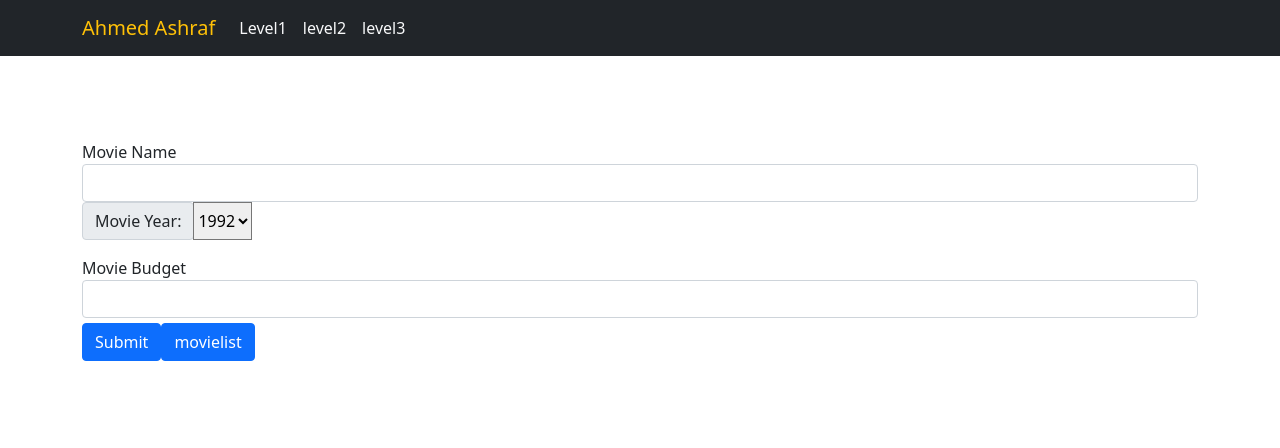
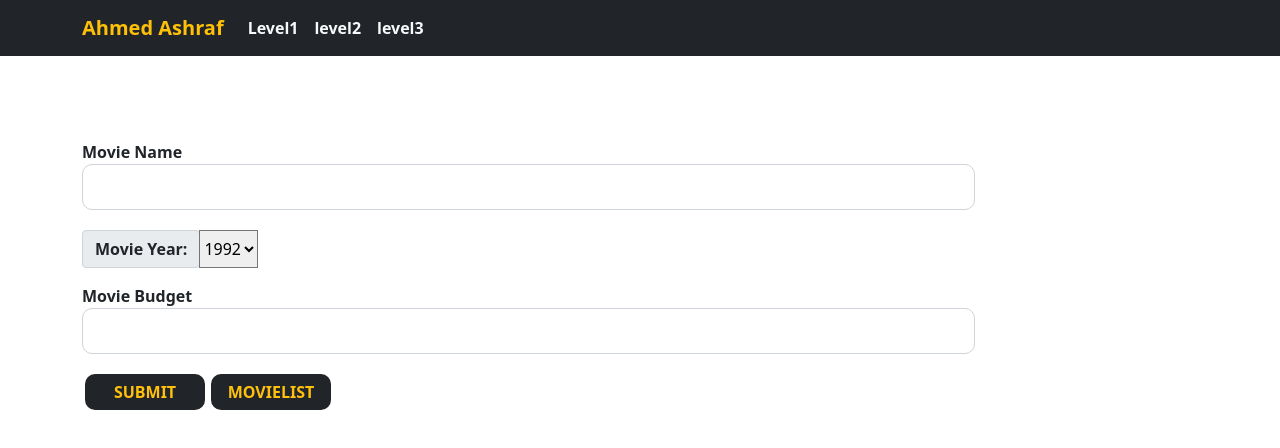
Before and after one commit to Ahmedxd199/Robusta-Challenge, a React (Create React App) app: page /movieinfo in a window 1280 px wide. Shown: the top 448 px of the page. Built offline with nearby package versions, Linux system fonts and the light colour scheme.

Commit message:
level3 edit2

```diff
--- a/src/component/navbar.js
+++ b/src/component/navbar.js
@@ -1,7 +1,6 @@
 import "bootstrap/dist/css/bootstrap.min.css";
 import {Container } from 'react-bootstrap';
 import { Link } from "react-router-dom";
-
 
 
 const Navbar = () => {
@@ -14,20 +13,20 @@ return (
 <nav className="navbar navbar-expand-lg navbar-light bg-dark">
   <Container>
     <div>
-    <Link className="navbar-brand text-warning" to="/">Ahmed Ashraf</Link>
+    <Link className="navbar-brand text-warning cardH" to="/"><b>Ahmed Ashraf</b></Link>
 
     </div>
 
   <div className="collapse navbar-collapse">
     <ul className="navbar-nav mr-auto">
       <li className="nav-item active">
-        <Link className="nav-link text-light" to="/movieinfo">Level1</Link>
+        <Link className="nav-link text-light" to="/movieinfo"><b>Level1</b></Link>
       </li>
       <li className="nav-item">
-      <Link className="nav-link text-light" to="/movieinfo2">level2</Link>
+      <Link className="nav-link text-light" to="/movieinfo2"><b>level2</b></Link>
       </li>
       <li className="nav-item">
-          <Link className="nav-link text-light" to="/signup">level3</Link>
+          <Link className="nav-link text-light" to="/movielist2"><b>level3</b></Link>
       </li>
 
     </ul>
--- a/src/css/style.css
+++ b/src/css/style.css
@@ -6,3 +6,37 @@
     padding: 5px;
     width: 100%;
 }
+
+
+#btnedit,#btnDel{
+    margin: 3px;
+    width: 80px;
+    border-radius: 10px;
+}
+.cardH{
+    text-transform: capitalize;
+}
+
+.input{
+    width: 80%;
+    border-radius: 10px;
+    padding: 10px;
+}
+
+.btnSub{
+    margin: 3px;
+    width: 120px;
+    border-radius: 10px;
+    background-color: #212529;
+    color: #FFC10C;
+    text-transform: uppercase;
+    font-weight: bold;
+    padding: 5px;
+    margin-top: 20px;
+}
+
+
+.btnSub:hover{
+
+    color: white;
+}
--- a/src/pages/level1/movieInfo.js
+++ b/src/pages/level1/movieInfo.js
@@ -100,24 +100,24 @@ const MovieInfo = () => {
 
                 <form onSubmit={saveStorage}>
                     <div className="form-group">
-                        <label htmlFor="moviename">Movie Name</label>
-                        <input type="text" className="form-control" id="moviename" />
+                        <label htmlFor="moviename"><b>Movie Name</b></label>
+                        <input type="text" className="form-control input" id="moviename" />
                     </div>
-                    <div className="input-group mb-3">
+                    <div className="input-group mb-3"  style={{marginTop:"20px"}}>
                         <div className="input-group-prepend">
-                            <label className="input-group-text" htmlFor="year">Movie Year: </label>
+                            <label className="input-group-text" htmlFor="year"><b>Movie Year: </b></label>
                         </div>
                         <select className="custom-select" id="year" name="year"  >
 
                         </select>
                     </div>
                     <div className="form-group">
-                        <label htmlFor="moviename">Movie Budget</label>
-                        <input type="text" className="form-control" id="moviebudjet" />
+                        <label htmlFor="moviename"><b>Movie Budget</b></label>
+                        <input type="text" className="form-control input" id="moviebudjet" />
                     </div>
 
-                    <button type="submit" className="btn btn-primary" style={{ marginTop: "5px" }}>Submit</button>
-                    <Link className="btn btn-primary" style={{ marginTop: "5px" }} to="/movielist">movielist</Link>
+                    <button type="submit" className="btn btnSub " >Submit</button>
+                    <Link className="btn  btnSub"  to="/movielist">movielist</Link>
                 </form>
 
             </div>
--- a/src/pages/level1/movielist.js
+++ b/src/pages/level1/movielist.js
@@ -31,8 +31,8 @@ const MovieList = () => {
 
                         return (
                             <div className="col" key={index}>
-                                <Card style={{ width: '18rem', marginTop: '20px' }}>
-                                    <Card.Header>{movie.moviename}</Card.Header>
+                                <Card style={{ width: '18rem', marginTop: '20px', boxShadow: "0 15px 35px rgba(0, 0, 0, 0.10)" }}>
+                                    <Card.Header className="cardH"><b>{movie.moviename} </b></Card.Header>
                                     <ListGroup variant="flush">
                                         <ListGroup.Item>{movie.movieyear}</ListGroup.Item>
                                         <ListGroup.Item>{movie.moviebudjet}</ListGroup.Item>
--- a/src/pages/level2/movieinfo2.js
+++ b/src/pages/level2/movieinfo2.js
@@ -143,12 +143,12 @@ const MovieInfo2 = () => {
 
                 <form onSubmit={saveIntoApi}>
                     <div className="form-group">
-                        <label htmlFor="moviename">Movie Name</label>
-                        <input type="text" className="form-control" id="moviename" name="moviename" onChange={handleAddFormChange} />
+                        <label htmlFor="moviename"><b>Movie Name </b></label>
+                        <input  type="text" className="form-control input" id="moviename" name="moviename" onChange={handleAddFormChange} />
                     </div>
-                    <div className="input-group mb-3">
+                    <div className="input-group mb-3" style={{marginTop:"20px"}}>
                         <div className="input-group-prepend">
-                            <label className="input-group-text" htmlFor="year">Movie Year: </label>
+                            <label className="input-group-text" htmlFor="year"> <b>Movie Year: </b></label>
                         </div>
                         <select className="custom-select" id="year" name="year" onChange={handleAddFormChange}   >
                         </select>
@@ -157,12 +157,12 @@ const MovieInfo2 = () => {
 
 
                     <div className="form-group">
-                        <label htmlFor="moviename">Movie Budget</label>
-                        <input type="text" className="form-control" id="moviebudjet" name="moviebudjet" onChange={handleAddFormChange} />
+                        <label htmlFor="moviename"><b>Movie Budget</b></label>
+                        <input type="text" className="form-control input" id="moviebudjet" name="moviebudjet" onChange={handleAddFormChange} />
                     </div>
 
-                    <div style={{ marginTop: "5px" }}>
-                        <select style={{ width: "350px" }} size="8" multiple id="category" name="category" onChange={handleAddFormChange} >
+                    <div style={{ marginTop: "25px"  }}>
+                        <select style={{ width: "80%" }} size="8" multiple id="category" name="category" onChange={handleAddFormChange} >
                             {
 
                                 cats.map((cat, index) => {
@@ -182,8 +182,8 @@ const MovieInfo2 = () => {
 
                     <div>
 
-                        <button type="submit" className="btn btn-primary" style={{ marginTop: "5px", marginRight: "5px" }}  >Submit</button>
-                        <Link className="btn btn-primary" style={{ marginTop: "5px" }} to="/movielist2">movielist</Link>
+                        <button type="submit" className="btn  btnSub"  >Submit</button>
+                        <Link className="btn  btnSub"  to="/movielist2">movielist</Link>
 
 
                     </div>
--- a/src/pages/level2/movielist2.js
+++ b/src/pages/level2/movielist2.js
@@ -128,19 +128,16 @@ const MovieList2 = () => {
 
 
 
-            <div className="container text-center" style={{ marginTop: "20px", padding: "50px" }}>
+            <div className="container text-center" style={{ marginTop: "20px" }}>
                 <div className="row">
 
 
 
                         <div className="col-12">
 
-                            <input style={{width:"80%"}}
-                                placeholder='Search...'
-                                onChange={(e) => searchItems(e.target.value)}
-                            />
+                            <input className="input" placeholder='Search...'  onChange={(e) => searchItems(e.target.value)} />
 
-                               <select className="custom-select" id="year" name="year" style={{width:"5%"} }  onChange={(e) => searchYear(e.target.value)} ></select>
+                               <select className="custom-select" id="year" name="year" style={{width:"100px", marginRight:"auto", padding:"11px", borderRadius:"10px", marginLeft:"5px"} }  onChange={(e) => searchYear(e.target.value)} ></select>
 
                         </div>
 
@@ -155,14 +152,14 @@ const MovieList2 = () => {
                         filteredResults.map((item, index) => {
                             return (
                                 <div className="col" key={index}>
-                                    <Card style={{ width: '18rem', marginTop: '20px' }}>
-                                        <Card.Header>{item.title} </Card.Header>
+                                    <Card style={{ width: '18rem', marginTop: '20px', boxShadow: "0 15px 35px rgba(0, 0, 0, 0.10)" }} >
+                                        <Card.Header className="cardH"> <b>{item.title} </b> </Card.Header>
                                         <ListGroup variant="flush">
                                             <ListGroup.Item>{item.year}</ListGroup.Item>
                                             <ListGroup.Item>{item.budget}</ListGroup.Item>
                                             <ListGroup.Item>
-                                                <Link className="btn btn-danger" to={`/editmovie/${item.id}/`}>Edit</Link>
-                                                <button className="btn btn-success" onClick={() => deleteMovie(item.id)} >Delete</button>
+                                                <Link id="btnedit" className="btn btn-danger" to={`/editmovie/${item.id}/`}>Edit</Link>
+                                                <button id="btnDel" className="btn btn-success" onClick={() => deleteMovie(item.id)} >Delete</button>
                                             </ListGroup.Item>
                                         </ListGroup>
                                     </Card>
@@ -174,14 +171,14 @@ const MovieList2 = () => {
                         movies.map((item, index) => {
                             return (
                                 <div className="col" key={index}>
-                                    <Card style={{ width: '18rem', marginTop: '20px' }}>
-                                        <Card.Header>{item.title} </Card.Header>
+                                    <Card style={{ width: '18rem', marginTop: '20px' , boxShadow: "0 15px 35px rgba(0, 0, 0, 0.10)" }}>
+                                        <Card.Header className="cardH"> <b> {item.title} </b> </Card.Header>
                                         <ListGroup variant="flush">
                                             <ListGroup.Item>{item.year}</ListGroup.Item>
                                             <ListGroup.Item>{item.budget}</ListGroup.Item>
                                             <ListGroup.Item>
-                                                <Link className="btn btn-danger" to={`/editmovie/${item.id}/`}>Edit</Link>
-                                                <button className="btn btn-success" onClick={() => deleteMovie(item.id)} >Delete</button>
+                                                <Link id="btnedit" className="btn btn-danger" to={`/editmovie/${item.id}/`}>Edit</Link>
+                                                <button id="btnDel" className="btn btn-success" onClick={() => deleteMovie(item.id)} >Delete</button>
                                             </ListGroup.Item>
                                         </ListGroup>
                                     </Card>
```
